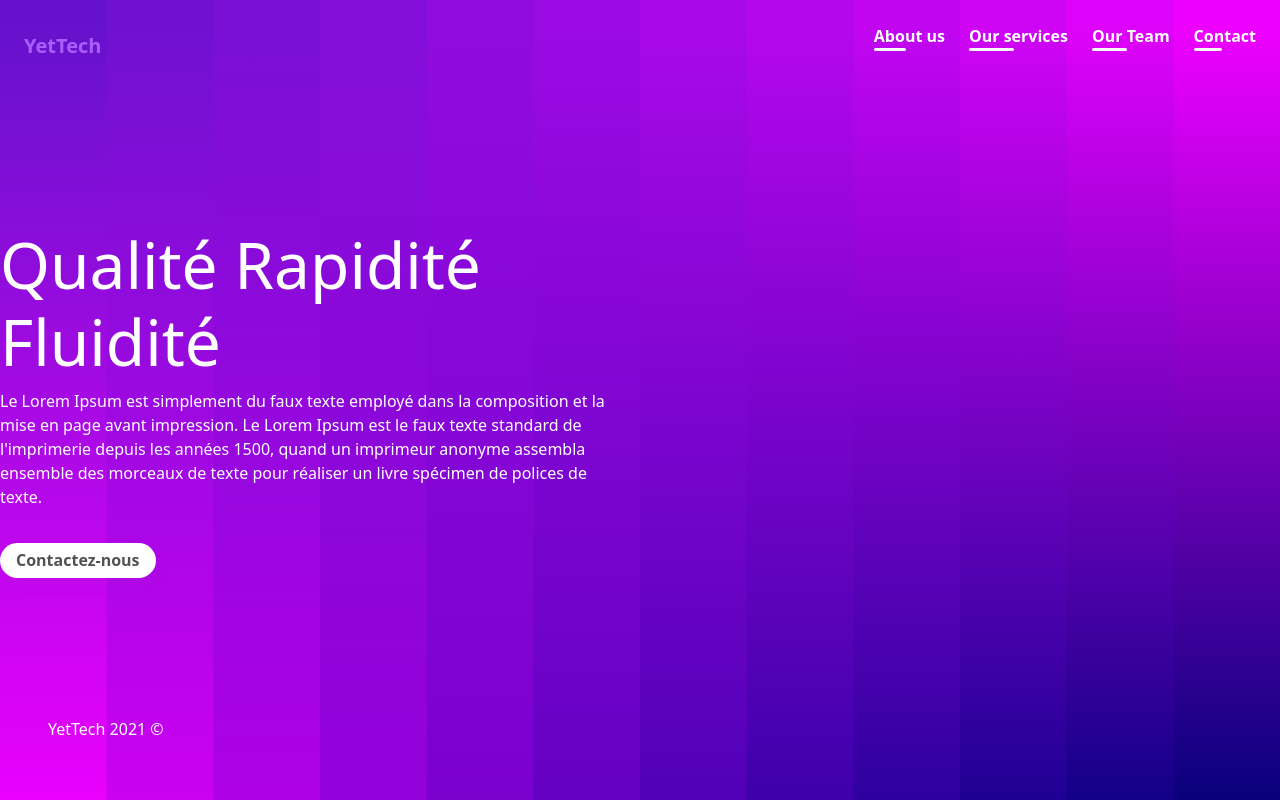
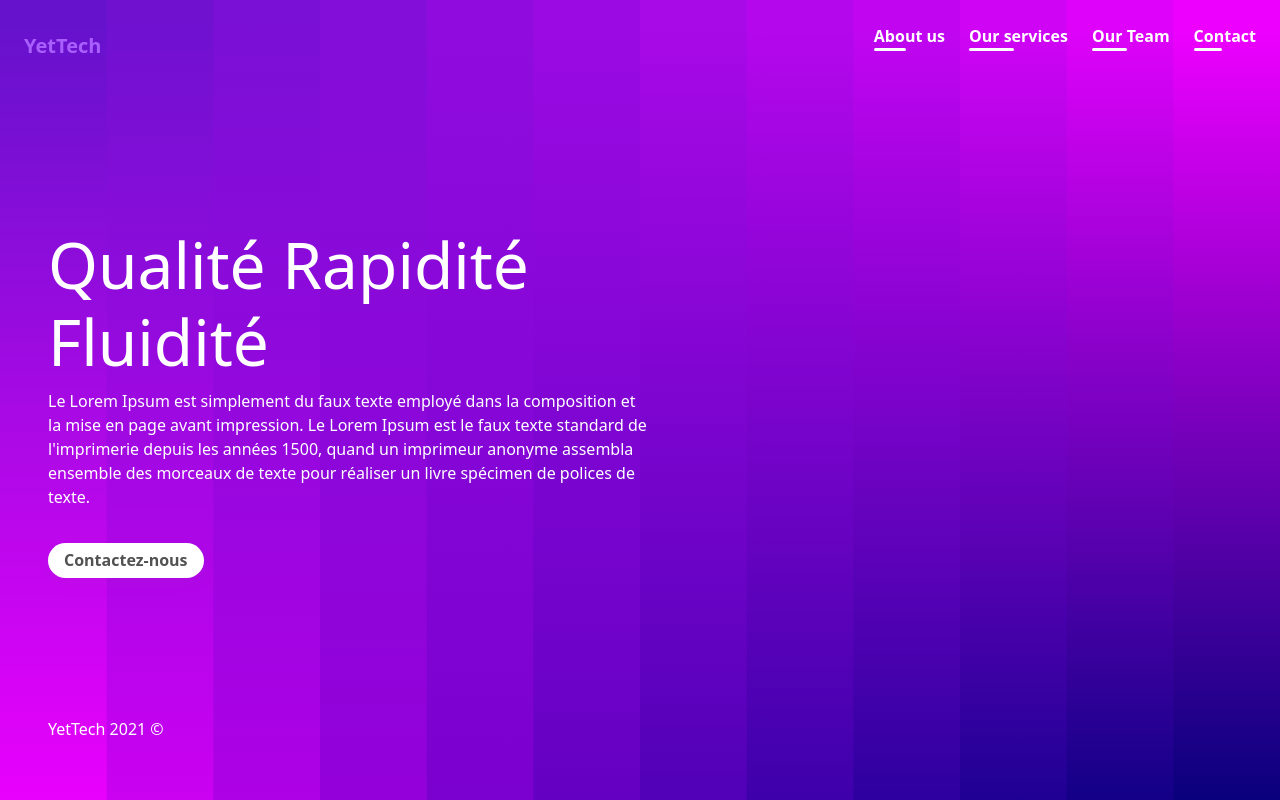
Before and after one commit to anasmasti/yettech-front, a Next.js app: page / in a window 1280 px wide. Built offline with nearby package versions, Linux system fonts and the light colour scheme.

Commit message:
Add margin start to content in landing page

```diff
--- a/pages/index.js
+++ b/pages/index.js
@@ -4,7 +4,7 @@ import homeStyle from '../styles/pages/Home.module.scss';
 
 export default function Home() {
   return (
-    <div className={[homeStyle.home_section, 'd-flex', 'justify-content-start', 'align-items-center', 'h-100'].join(' ')}>
+    <div className={[homeStyle.home_section, 'd-flex', 'justify-content-start', 'align-items-center', 'h-100' , 'ms-5'].join(' ')}>
       <div className='row'>
         <div className='col-12 col-lg-6'>
           <div>
```
